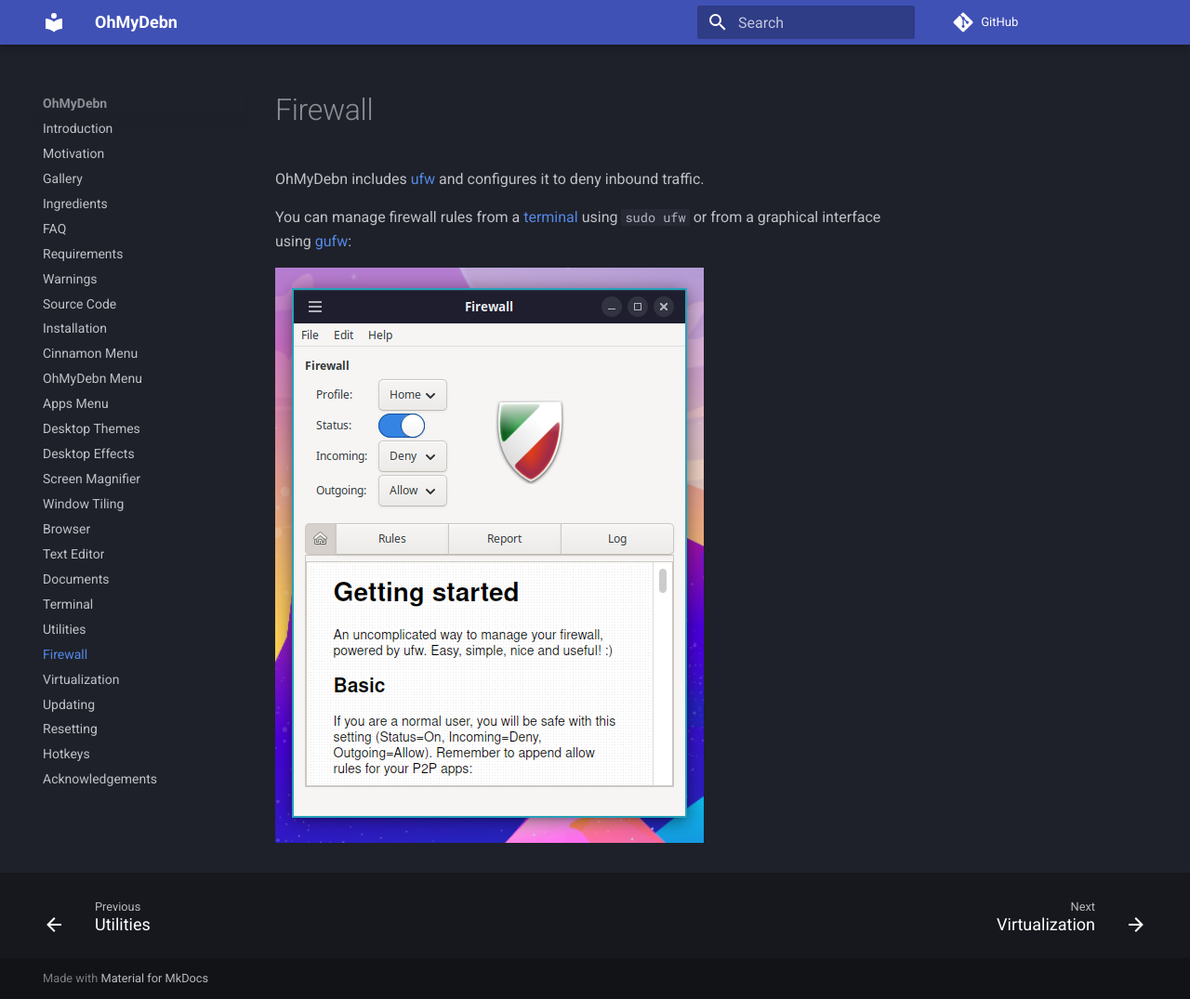
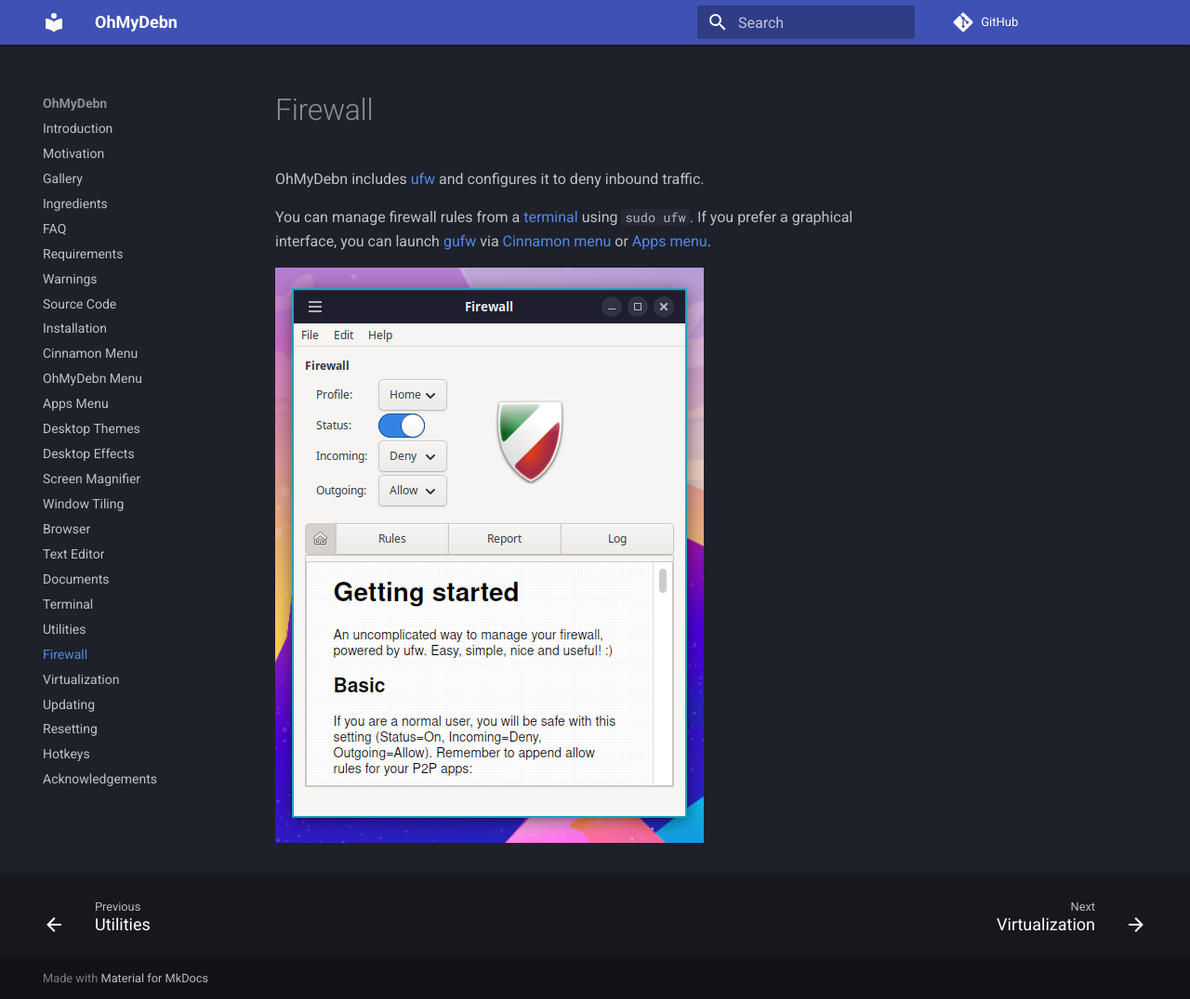
Before and after one commit to dougburks/ohmydebn-docs, an MkDocs documentation site: the page built from docs/firewall.md, in a window 1280 px wide and 1075 px high. Shown: the whole window at 93% size. Built offline with MkDocs 1.6.1 and Material for MkDocs 9.7.7, drawn with Linux system fonts in a browser that asks for light colours; comment, search, counter and statistics services are not loaded.

Commit message:
add links

```diff
--- a/docs/firewall.md
+++ b/docs/firewall.md
@@ -1,5 +1,5 @@
 OhMyDebn includes [ufw](https://help.ubuntu.com/community/UFW) and configures it to deny inbound traffic.
 
-You can manage firewall rules from a [terminal](terminal.md) using `sudo ufw` or from a graphical interface using [gufw](https://help.ubuntu.com/community/Gufw):
+You can manage firewall rules from a [terminal](terminal.md) using `sudo ufw`. If you prefer a graphical interface, you can launch [gufw](https://help.ubuntu.com/community/Gufw) via [Cinnamon menu](cinnamon-menu.md) or [Apps menu](apps-menu).
 
 ![gufw](https://raw.githubusercontent.com/dougburks/ohmydebn-docs/refs/heads/main/images/ohmydebn-gufw.png)
```
